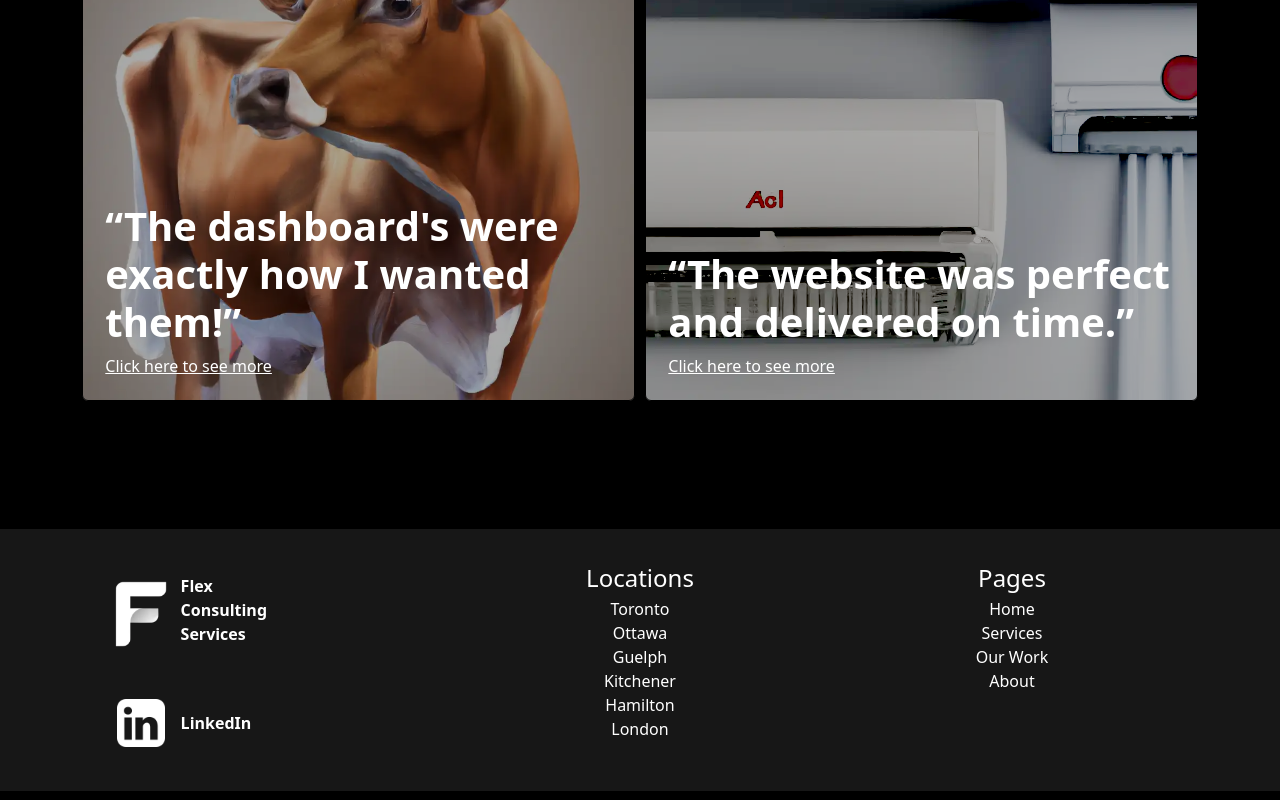
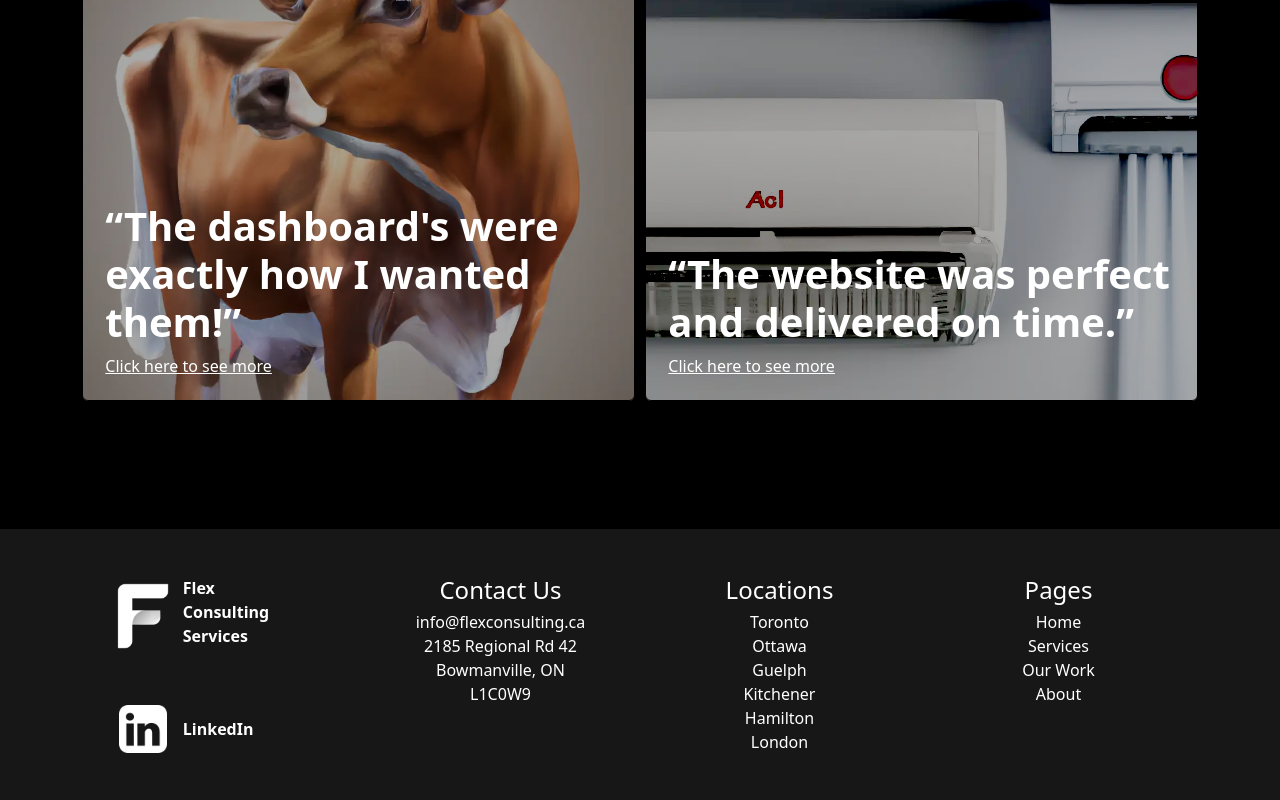
Before and after one commit to Flex-Consulting/Flex-Consulting.github.io, a React (Create React App) app: page / in a window 1280 px wide. Shown: the part 2115-2915 px from the top of the page. Built offline with nearby package versions, Linux system fonts and the light colour scheme.

Commit message:
Small fixes + added contact info

```diff
--- a/src/components/Footer.js
+++ b/src/components/Footer.js
@@ -1,7 +1,8 @@
 import './styles/Footer.css';
 
-const Locations = {
-    "locations": ["Toronto", "Ottawa", "Guelph", "Kitchener", "Hamilton","London"]
+const FooterData = {
+    "locations": ["Toronto", "Ottawa", "Guelph", "Kitchener", "Hamilton","London"],
+    "contact": ["2185 Regional Rd 42", "Bowmanville, ON","L1C0W9"]
 };
 
 const Pages = {"Home": '/', "Services": '/services', "Our Work": '/our-work', "About": '/about'};
@@ -24,12 +25,22 @@ function Footer(){
                     </div>
                 </a>
             </div>
-            {/* Locations */}
+            {/* FooterData */}
+
+            <div className="footer-sub">
+                <h1 className='footer-mod-headers'>Contact Us</h1>
+                <div id="locations-container">
+                    <p className="footer-text-items"><a href="mailto:info@flexconsulting.ca">info@flexconsulting.ca</a></p>
+                    {FooterData["contact"].map(function(object, i){
+                        return <p className="footer-text-items" key={i}>{object}</p>;
+                    })}
+                </div>
+            </div>
 
             <div className="footer-sub">
                 <h1 className='footer-mod-headers'>Locations</h1>
                 <div id="locations-container">
-                    {Locations["locations"].map(function(object, i){
+                    {FooterData["locations"].map(function(object, i){
                         return <p className="footer-text-items" key={i}>{object}</p>;
                     })}
                 </div>
--- a/src/components/styles/Card.css
+++ b/src/components/styles/Card.css
@@ -27,6 +27,7 @@
     font-weight:500;
     text-decoration: underline;
     margin-bottom: 5%;
+    transition: linear 0.1s;
 }
 
 .card-link:hover{
--- a/src/components/styles/Footer.css
+++ b/src/components/styles/Footer.css
@@ -27,7 +27,7 @@
     align-self: center;
     justify-content: center;
     align-content: center;
-    align-items: center;
+    /* align-items: center; */
 }
 
 #main-footer h4{
@@ -60,7 +60,6 @@
     text-decoration: none !important;
     color: white;
     margin-top: 2%;
-    width: 20%;
 }
 
 #locations-container{
@@ -74,7 +73,7 @@
 .footer-sec{
     display: flex;
     flex-direction: row;
-    padding: 5%;
+    padding: 1.3rem;
 }
 
 .footer-link{
@@ -84,6 +83,7 @@
 
 .footer-sub{
     /* border: 1px solid red; */
+    padding-top: 1.3rem;
     height: 12rem;
     text-align: center;
     flex: 1 1 0px;
@@ -99,11 +99,15 @@
 a{
     color: white;
     text-decoration: none;
+    transition: linear 0.1s;
 }
 
 a:hover{
+
     color: gold;
-    text-decoration: none;
+
+
+    /* text-decoration: none; */
 }
 
 
--- a/src/pages/Homepage.js
+++ b/src/pages/Homepage.js
@@ -21,8 +21,8 @@ const ServiceInfo = {
 
 const ClientInfo = {
   "services": [
-      {"name": "GBADs Informatics", "brief-desc": "“The dashboard's were exactly how I wanted them!”", "link-text": "Click here to see more", "link-dest": "/services"},
-      {"name": "Going Ductless Ltd.", "brief-desc": "“The website was perfect and delivered on time.”", "link-text": "Click here to see more", "link-dest": "/services"},
+      {"name": "GBADs Informatics", "brief-desc": "“The dashboard's were exactly how I wanted them!”", "link-text": "Click here to see more", "link-dest": "/our-work"},
+      {"name": "Going Ductless Ltd.", "brief-desc": "“The website was perfect and delivered on time.”", "link-text": "Click here to see more", "link-dest": "/our-work"},
     ]
 };
 
```
